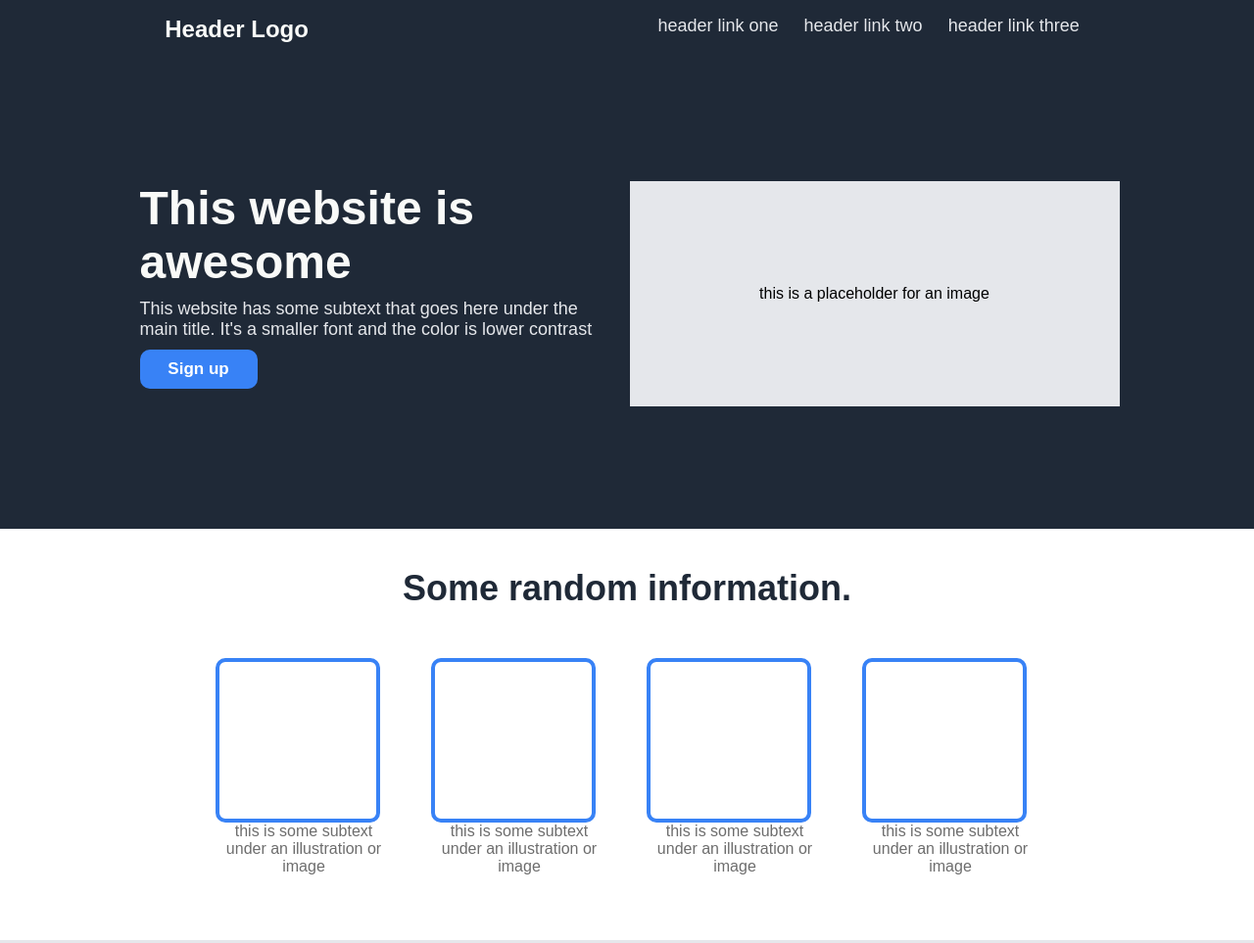
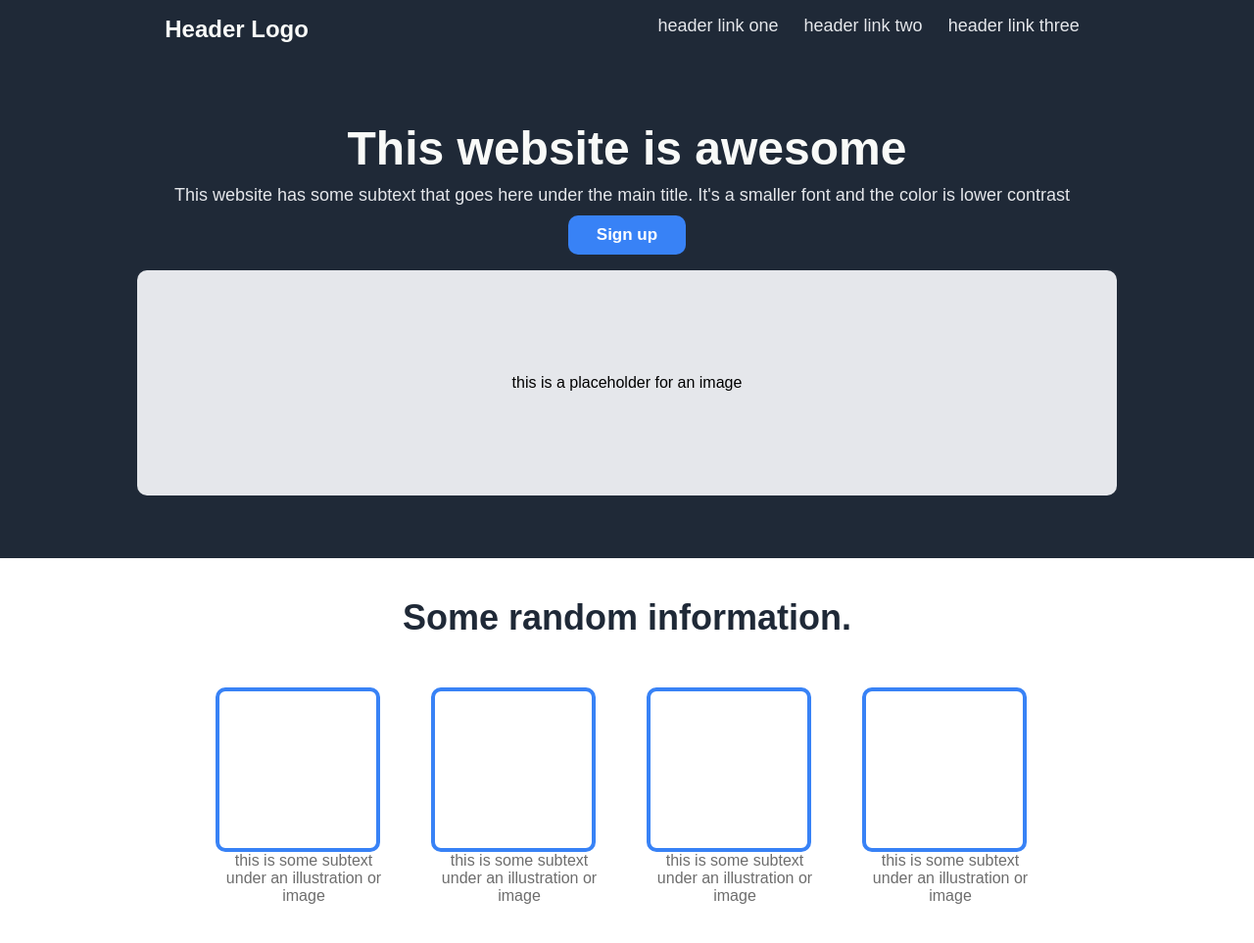
Before and after one commit to GustavoHDeveloper/landing-page, a plain HTML site: page index.html in a window 1280 px wide. Shown: the top 963 px of the page at 98% size. Drawn offline with Linux system fonts and the light colour scheme.

Commit message:
Try to fix section one sizing problem

```diff
--- a/style.css
+++ b/style.css
@@ -37,10 +37,9 @@ header ul {
 }
 #section-one {
     flex: 1;
-    height: 480px;
     justify-content: center;
     align-items: center;
-    padding: 0px 5px 0px 10px;
+    padding: 5%;
 }
 #section-one h2 {
     font-size: 48px;
@@ -49,28 +48,34 @@ header ul {
 }
 #section-one article {
     display: flex;
+    flex-wrap: wrap;
     width: 1000px;
+    justify-content: center;
+    text-align: center;
+    gap: 1rem;
 }
 .secOne-content {
-    width: 50%;
+    display: flex;
+    flex-direction: column;
+    min-width: 50%;
     justify-content: flex-start;
-    height: 230px;
 }
 .secOne-content h2 {
     margin: 0px;
 }
 
 .secOne-content p {
-    flex: 1 1 auto;
 }
 
 .secOne-imagePlaceholder {
     flex: 1;
     display: flex;
-    min-width: 50%;
+    width: 50%;
+    min-height: 230px;
     background-color: #E5E7EB;
     justify-content: center;
     align-items: center;
+    border-radius: 10px;
 }
 .signup-button {
     background-color: #3882F6;
@@ -81,6 +86,7 @@ header ul {
     width: 120px;
     font-weight: bold;
     font-size: 17px;
+    align-self: center;
 }
 
 #section-two {
```
